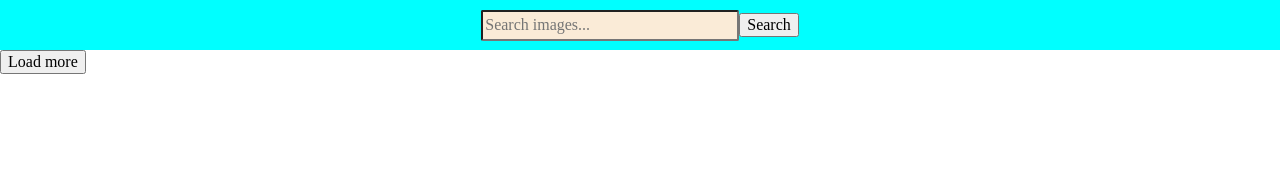
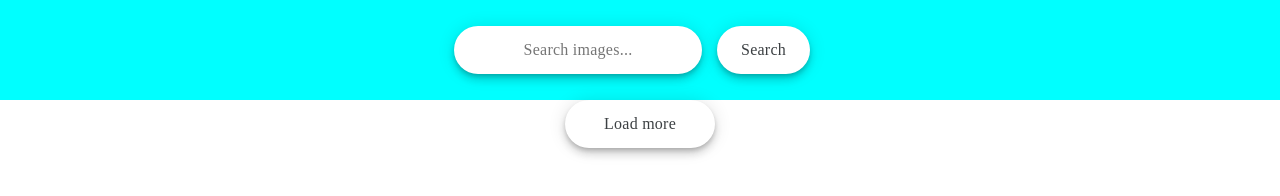
Before and after one commit to roswee/hw11, a website built with Parcel: page src/index.html in a window 1280 px wide. Built offline with nearby package versions, Linux system fonts and the light colour scheme.

Commit message:
css final

```diff
--- a/src/index.html
+++ b/src/index.html
@@ -1,10 +1,10 @@
 <!DOCTYPE html>
-<html lang="ru">
+<html lang="pl">
   <head>
     <meta charset="UTF-8" />
     <meta name="viewport" content="width=device-width, initial-scale=1.0" />
-    <title>Page title</title>
-    <link rel="stylesheet" href="./sass/index.scss" />
+    <title>Homework nr 2137</title>
+    <link rel="stylesheet" href="./sass/index.css" />
     <script type="module" src="./index.js"></script>
   </head>
   <body>
@@ -15,7 +15,7 @@
         autocomplete="off"
         placeholder="Search images..."
       />
-      <button type="submit">Search</button>
+      <button type="submit" class="submit">Search</button>
     </form>
     <div class="gallery">
       <!-- Obraz karty -->
--- a/src/js/renders.js
+++ b/src/js/renders.js
@@ -13,16 +13,16 @@ function renderGallery(data) {
     <a href="${largeImageURL}"><img src="${webformatURL}" alt="${tags}" loading="lazy" /></a>
     <div class="info">
       <p class="info-item">
-        <b>Likes</b>${likes}
+        <b>Likes</b><span class="info-data">${likes}</span>
       </p>
       <p class="info-item">
-        <b>Views</b>${views}
+        <b>Views</b><span class="info-data">${views}</span>
       </p>
       <p class="info-item">
-        <b>Comments</b>${comments}
+        <b>Comments</b><span class="info-data">${comments}</span>
       </p>
       <p class="info-item">
-        <b>Downloads</b>${downloads}
+        <b>Downloads</b><span class="info-data">${downloads}</span>
         </p>
     </div>
   </div>`)
--- a/src/sass/index.scss
+++ b/src/sass/index.scss
@@ -1,3 +1,13 @@
+*{
+    box-sizing: border-box;
+}
+
+body {
+    display: flex;
+    flex-direction: column;
+    align-items: center;
+}
+
 
 #search-form {
     display: flex;
@@ -5,16 +15,37 @@
     justify-content: center;
     align-items: center;
     background-color: aqua;
-    height: 50px;
+    height: 100px;
 }
 
-input {
-    width: 250px;
-    height: 25px;
-    background-color: antiquewhite;
-    border-radius: 2px;
+button, input{
+    align-items: center;
+    appearance: none;
+    background-color: #fff;
+    border-radius: 24px;
+    border-style: none;
+    box-shadow: rgba(0, 0, 0, .2) 0 3px 5px -1px,rgba(0, 0, 0, .14) 0 6px 10px 0,rgba(0, 0, 0, .12) 0 1px 18px 0;
+    color: #3c4043;
+    display: inline-flex;
+    fill: currentcolor;
+    font-size: 14px;
+    font-weight: 500;
+    height: 48px;
+    justify-content: center;
+    letter-spacing: .25px;
+    line-height: normal;
+    max-width: 100%;
+    margin: 15px;
+    padding: 2px 24px;
+    text-align: center;
+    text-transform: none;
+    transition: box-shadow 280ms cubic-bezier(.4, 0, .2, 1),opacity 15ms linear 30ms,transform 270ms cubic-bezier(0, 0, .2, 1) 0ms;
+    -webkit-user-select: none;
+    touch-action: manipulation;
+    width: auto;
+    will-change: transform,opacity;
+}
 
-}
 
 .gallery {
     display: flex;
@@ -23,12 +54,42 @@ input {
 
 }
 
+.submit {
+    margin: 15px;
+}
+
 .photo-card {
     border-radius: 2px;
     margin: 15px;
     padding: 10px;
     box-shadow: 0px 2px 1px -1px rgba(0, 0, 0, 0.2),
     0px 1px 1px 0px rgba(0, 0, 0, 0.14), 0px 1px 3px 0px rgba(0, 0, 0, 0.12);
-    width: calc(100vw/3 - 30px);
+    flex-basis: calc(100vw/3 - 35px);
+    display: flex;
+    flex-direction: column;
+    justify-content: space-between;
+    flex-basis: calc(100%/4 - 30px)
 
 }
+
+img {
+    width: 100%;
+    box-shadow: 0px 2px 1px -1px rgba(0, 0, 0, 0.2),
+    0px 1px 1px 0px rgba(0, 0, 0, 0.14), 0px 1px 3px 0px rgba(0, 0, 0, 0.12);
+    object-fit: contain;
+}
+
+.info {
+    display: flex;
+}
+
+p {
+    display: flex;
+    flex-direction: column;
+    justify-content: center;
+    align-items: center;
+}
+
+.load-more {
+    width: 150px
+}
```
Also changed, not shown: src/sass/index.css, 1 other file.
